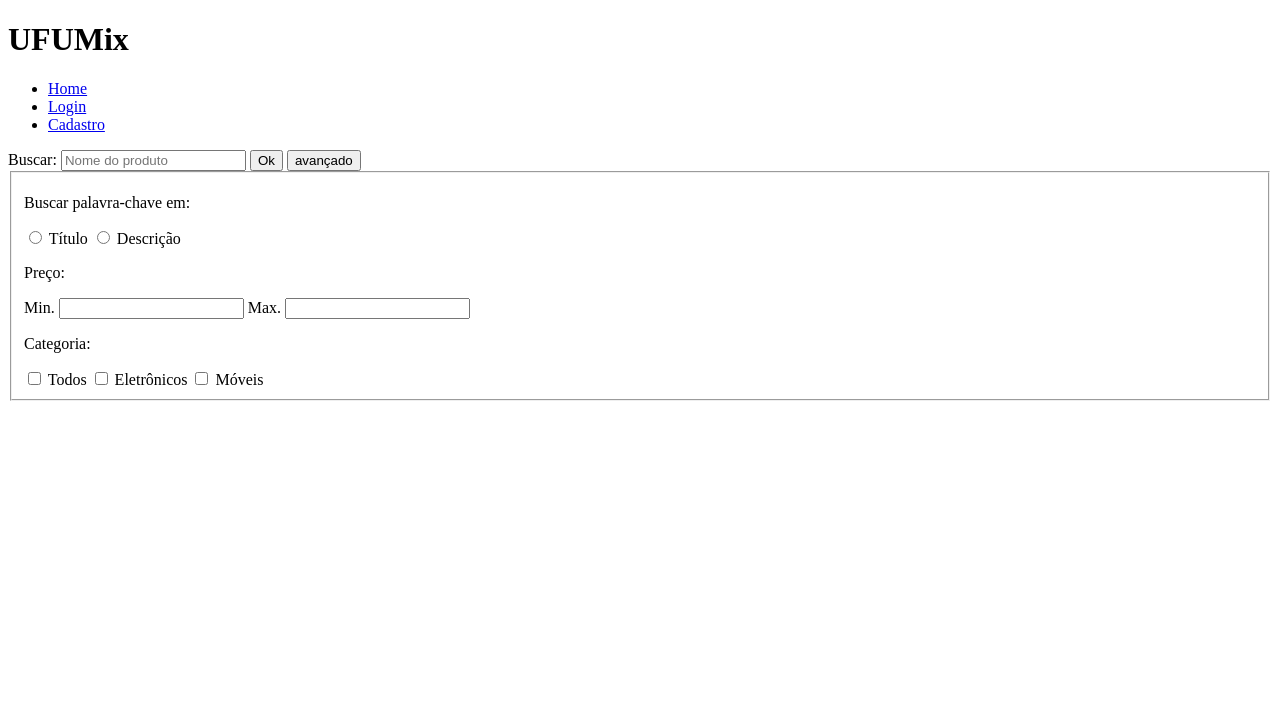
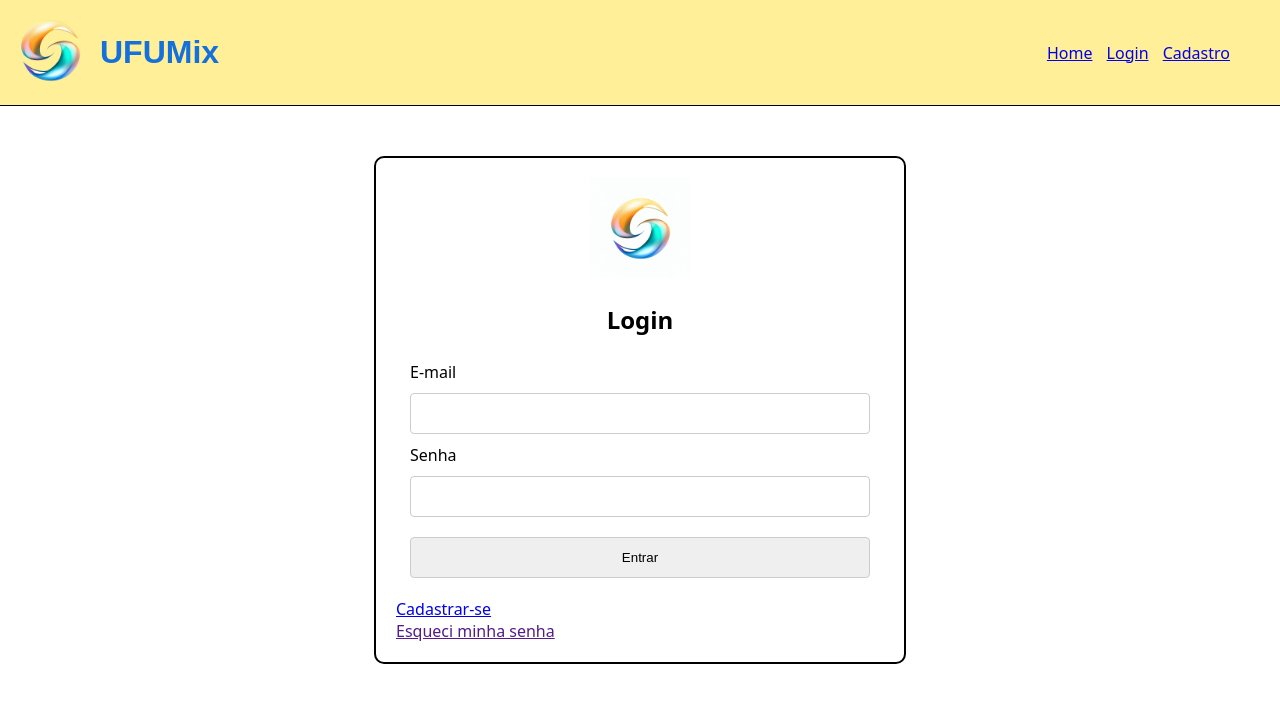
Before and after one commit to amauriPietro/projetoFinalPPI, a PHP site: page /indexv2.html in a window 1280 px wide. Shown: the top 703 px of the page. Run offline with PHP 8.4, Linux system fonts and the light colour scheme.

Commit message:
added a few css styles

```diff
--- a/projeto/publico/index.html
+++ b/projeto/publico/index.html
@@ -62,6 +62,9 @@
         <label for="roupas">Roupas</label>
       </fieldset>
 
+      <div class="announceHeader">
+        ANUNCIOS
+      </div>
       <div class="resultsContainer">
         <div class="card" id="card1">
           <div class="productInfos">
--- a/projeto/publico/indexv2.html
+++ b/projeto/publico/indexv2.html
@@ -3,49 +3,50 @@
 <head>
     <meta charset="UTF-8">
     <meta name="viewport" content="width=device-width, initial-scale=1.0">
+    <link rel="stylesheet" href="publicStyles.css">
+    <link rel="stylesheet" href="loginStyles.css">
     <title>Document</title>
 </head>
 <body>
     <header>
+        <div class="logo">
+            <div>
+                <img src="img/logotipo.png" height= 100 alt="produto">
+            </div>
             <h1>
                 UFUMix
             </h1>
-    </header>
+        </div>
         <nav>
-        <ul>
+            <ul class="navBar">
                 <li><a href="index.html">Home</a></li>
                 <li><a href="login.html">Login</a></li>
                 <li><a href="cadastro.html">Cadastro</a></li>
             </ul>
         </nav>
+
+    </header>
     <main>
-        <label for="busca">Buscar:</label>
-        <input type="text" name="busca" id="busca" placeholder="Nome do produto">
-        <button type="button">Ok</button>
-        <button type="button">avançado</button>
+        <div class="mid-page-div">
+            <div id="logo-login">
+                <img src="img/logotipo.jpeg" height="100" alt="UFUMix">
+                <h2>Login</h2>
+            </div>
 
             <fieldset>
-
-            <p>Buscar palavra-chave em:</p>
-            <input type="radio" name="tipoBusca" id="titulo" value="titulo">
-            <label for="titulo">Título</label>
-            <input type="radio" name="tipoBusca" id="desc" value="desc">
-            <label for="desc">Descrição</label>
-
-            <p>Preço:</p>
-            <label for="min">Min.</label>
-            <input type="number" name="min" id="min">
-            <label for="max">Max.</label>
-            <input type="number" name="max" id="max">
-
-            <p>Categoria:</p>
-            <input type="checkbox" name="checkAll" id="checkAll">
-            <label for="checkAll">Todos</label>
-            <input type="checkbox" name="eletro" id="eletro">
-            <label for="eletro">Eletrônicos</label>
-            <input type="checkbox" name="moveis" id="moveis">
-            <label for="moveis">Móveis</label>
+                <label for="email">E-mail</label>
+                <input type="email" name="email" id="email">
+                <label for="senha">Senha</label>
+                <input type="password" name="senha" id="senha">
+                <button type="submit">Entrar</button>
             </fieldset>
+            <div>
+                <a href="cadastro.html">Cadastrar-se</a>
+            </div>
+            <div>
+                <a href="">Esqueci minha senha</a>
+            </div>
+        </div>
 
     </main>
     <footer>
--- a/projeto/publico/publicStyles.css
+++ b/projeto/publico/publicStyles.css
@@ -4,8 +4,7 @@ header{
     align-items: center;
     justify-content: space-between;
     border-bottom: 1px solid black;
-    margin-bottom: 10px;
-    background-color: #FFD580;
+    background-color: rgb(255, 215, 0,0.4);
 }
 
 header h1{
@@ -31,8 +30,8 @@ body{
     justify-content: space-between;
     border: 1px solid black;
     margin: 5px 5px;
-    width: 32.7%;
-    transition: .5s;
+    width: 32.67%;
+    transition: .3s;
 }
 
 .resultsContainer{
@@ -47,7 +46,7 @@ body{
 
 .card:hover{
     cursor: pointer;
-    background-color: #ccc;
+    background-color: rgb(255, 215, 0,0.4);
 }
 
 .productInfos{
@@ -105,3 +104,10 @@ fieldset{
 main{
     margin: 30px;
 }
+
+.announceHeader{
+    text-align: center;
+    background-color: rgb(140, 140, 194);
+    color: yellow;
+    font-weight: bold;
+}
```
Also changed, not shown: projeto/publico/announceStyles.css (+7 -1 lines), projeto/publico/anuncio.html (+5 -2 lines). Lines whose indentation alone changed are shown as unchanged.
